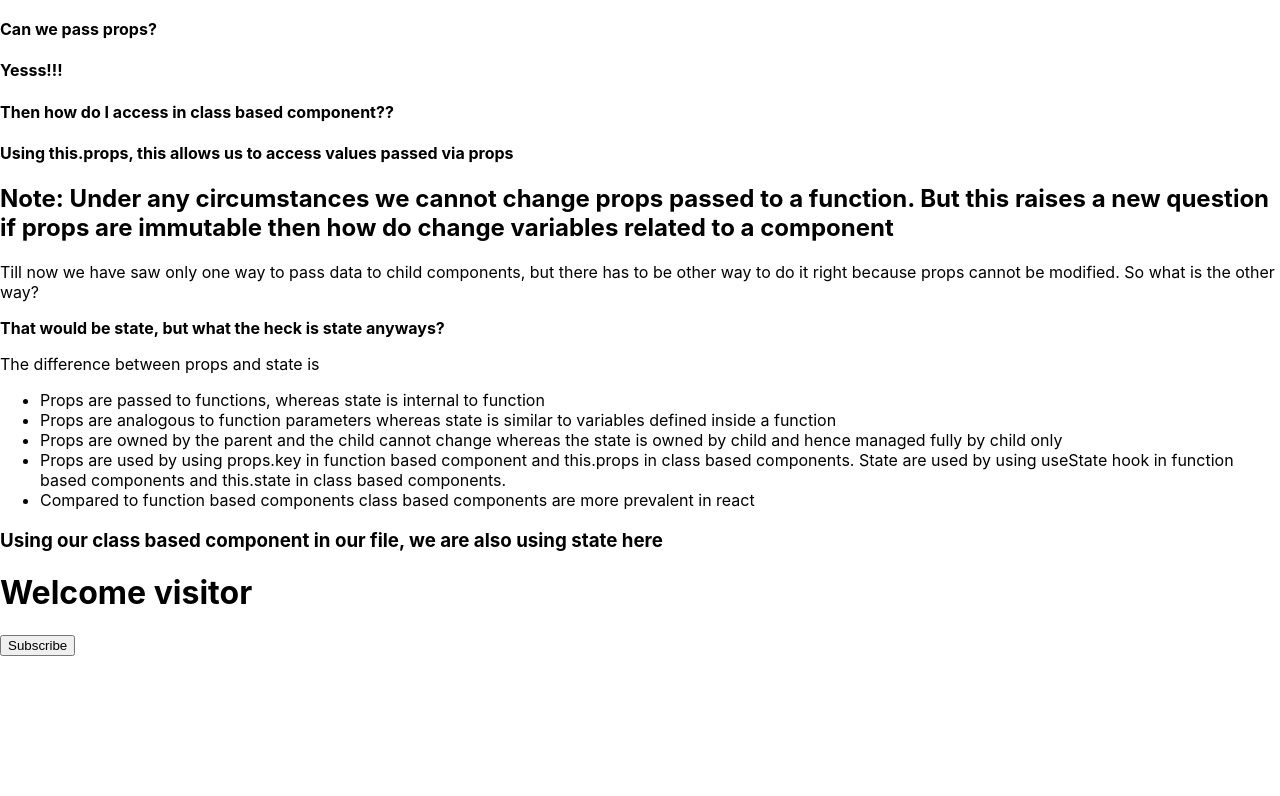
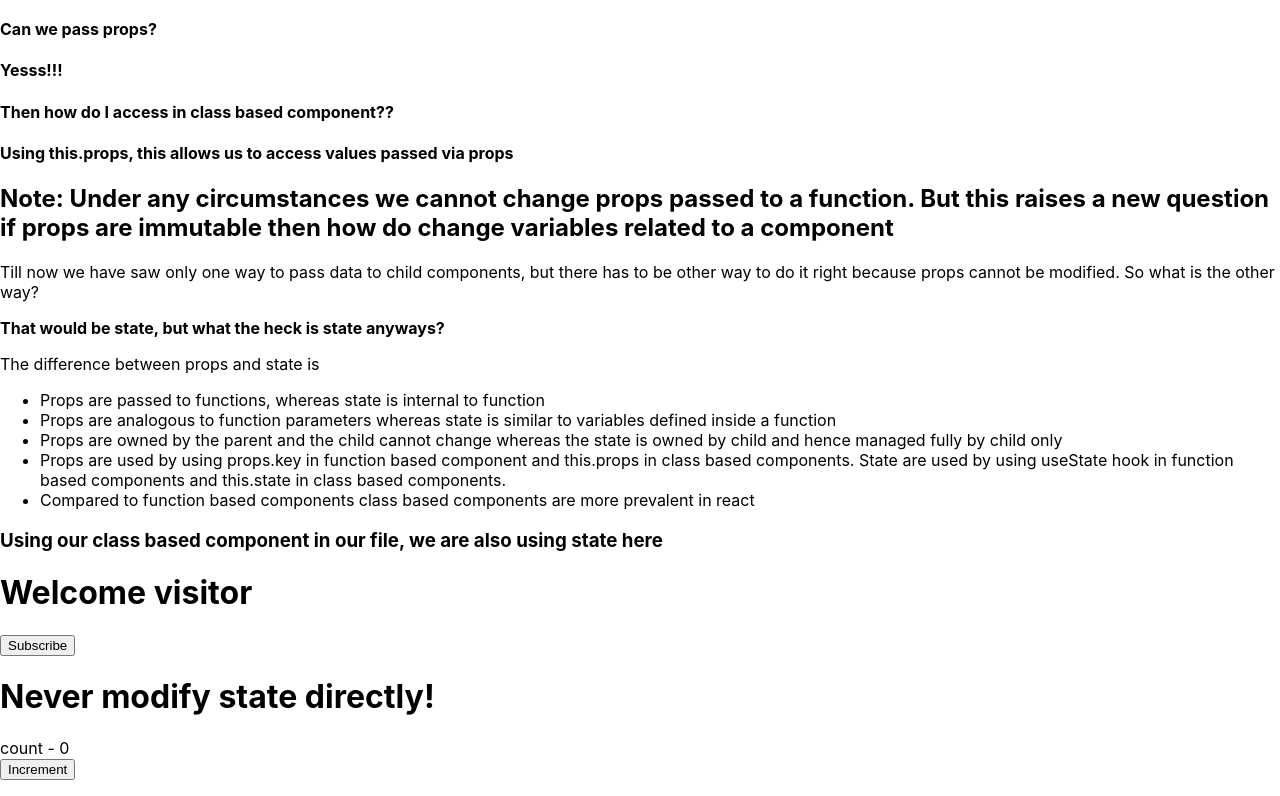
Before and after one commit to raiabhinav1995/hello-react, a React (Create React App) app: page / in a window 1280 px wide. Shown: the part 1894-2690 px from the top of the page. Before the commit the page ends 2566 px from the top, so only its background shows below. Built offline with nearby package versions, Linux system fonts and the light colour scheme.

Commit message:
Do`s and Don`t of state in react

```diff
--- a/src/App.js
+++ b/src/App.js
@@ -4,6 +4,7 @@
 import ClassBasedComponent from './ClassBasedComponent';
 import Difference from './dfference';
 import UsingComponentState from './UsingComponentState';
+import Counter from './Counter';
 function App() {
   return <div>
     <PropsBasic/>
@@ -25,6 +26,7 @@
       </p>
       <h3>Using our class based component in our file, we are also using state here</h3>
       <UsingComponentState/>
+      <Counter/>
     </p>
   </div>;
 }
--- /dev/null
+++ b/src/Counter.js
@@ -0,0 +1,53 @@
+import React, { Component } from 'react'
+
+class Counter extends Component {
+
+    constructor(props) {
+      super(props)
+
+      this.state = {
+         count: 0
+      }
+    }
+  render() {
+    // Note:
+    //Very important
+    //Calls to set state are asynchronous in nature hence if we try to console in next line we would get previous value;
+    //If we want to do something after the state has been updated we can pass a callback function as a second argument to our
+    //set state function
+    return (
+      <div>
+        <h1>Never modify state directly!</h1>
+        <div>count - {this.state.count} </div>
+        <button onClick={()=>this.increment()   }>Increment</button>
+      </div>
+    )
+  }
+  increment(){
+    //This code basically increments count but UI does not get re-rendered, hence we should never modify state
+    // this.state.count=this.state.count;
+    // console.log(this.state.count);
+    // If we want to do something once our set state is executed we cannot write it outside set state instead we do it under
+    //callback passed to setstate
+    this.setState({
+        count: this.state.count+1
+    },()=>{console.log(this.state.count);})
+    console.log(this.state.count);
+  }
+  incrementFive(){
+    // This logic would fail, if we execute this we would only get 1 as output of count, this is because react clubs different
+    //set state calls together and executes them in one go, hence value gets updated only once. To correct this we would need to
+    //pass a callback function to our set state instead of using this.state.count, that would help us change the value by +5, like
+    // in the increment function we would change to something like:
+    //this.setState((prevValue)=>{
+        // count: prevValue.count+1;
+    // })
+    this.increment();
+    this.increment();
+    this.increment();
+    this.increment();
+    this.increment();
+  }
+}
+
+export default Counter
```
